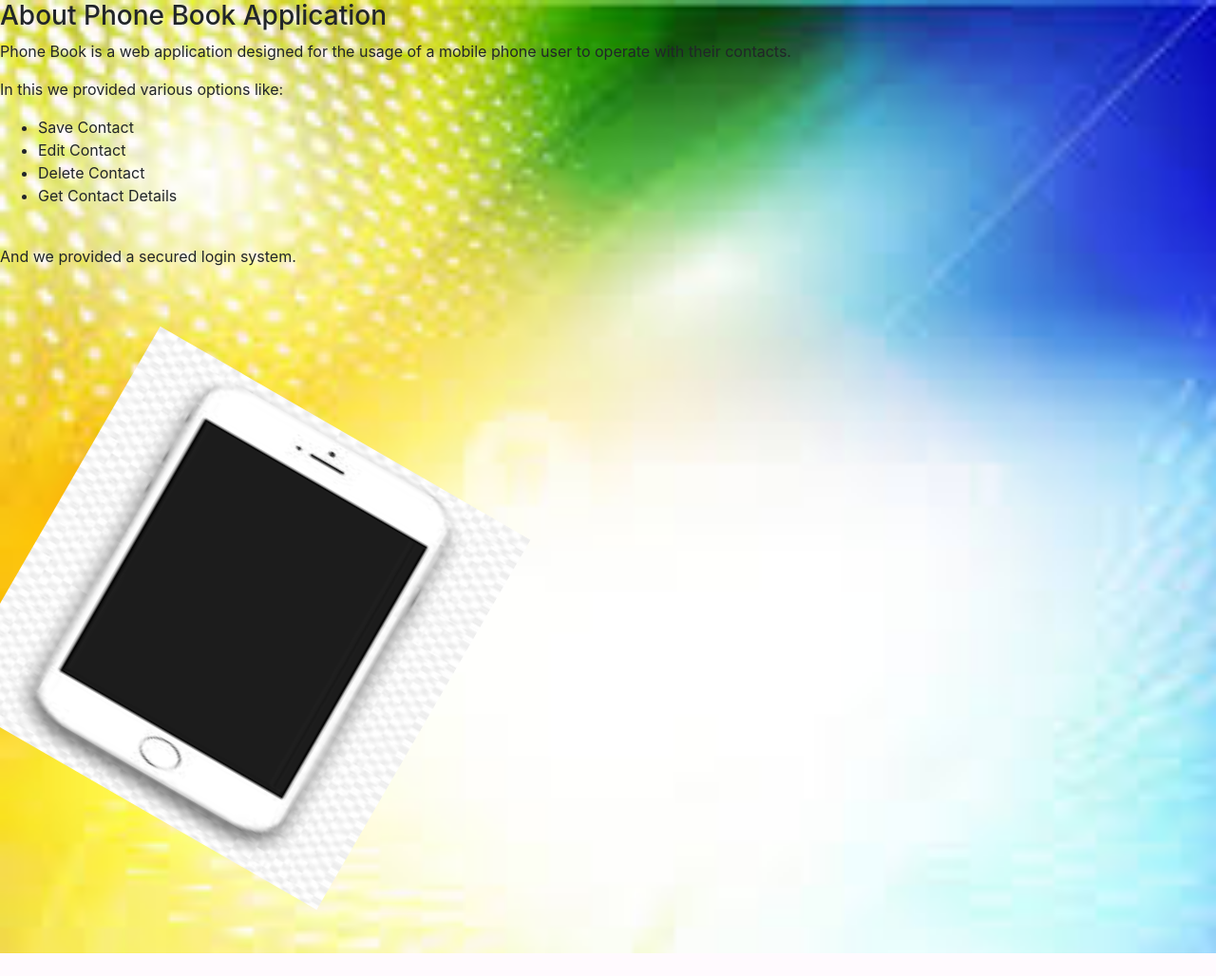
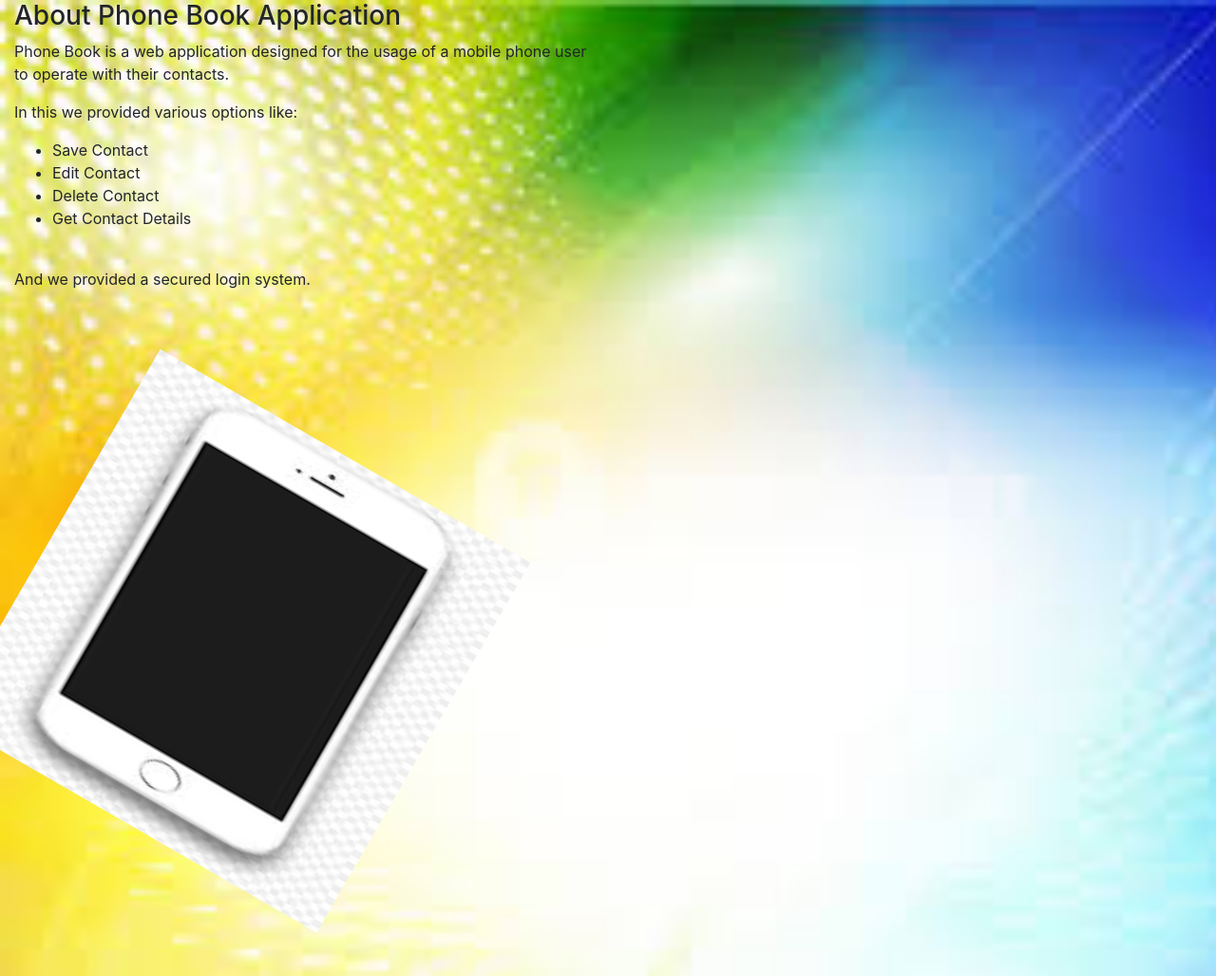
Before and after one commit to PureddyLavanya/phonebook_flask, a Flask app: page /about in a window 1280 px wide. Shown: the whole page at 95% size. Before the commit the page ends 1004 px from the top, so only its background shows below. Run offline with Flask 2, Linux system fonts and the light colour scheme.

Commit message:
updating about.html

```diff
--- a/templates/about.html
+++ b/templates/about.html
@@ -13,7 +13,7 @@
 </head>
 <body>
     <div class="main">
-        <div class="lg-6">
+        <div class="col-lg-6">
             <h3>About Phone Book Application</h3>
             <p>Phone Book is a web application designed for the usage of a mobile phone user to operate with their contacts.</p>
             <p>In this we provided various options like:</p>
```
